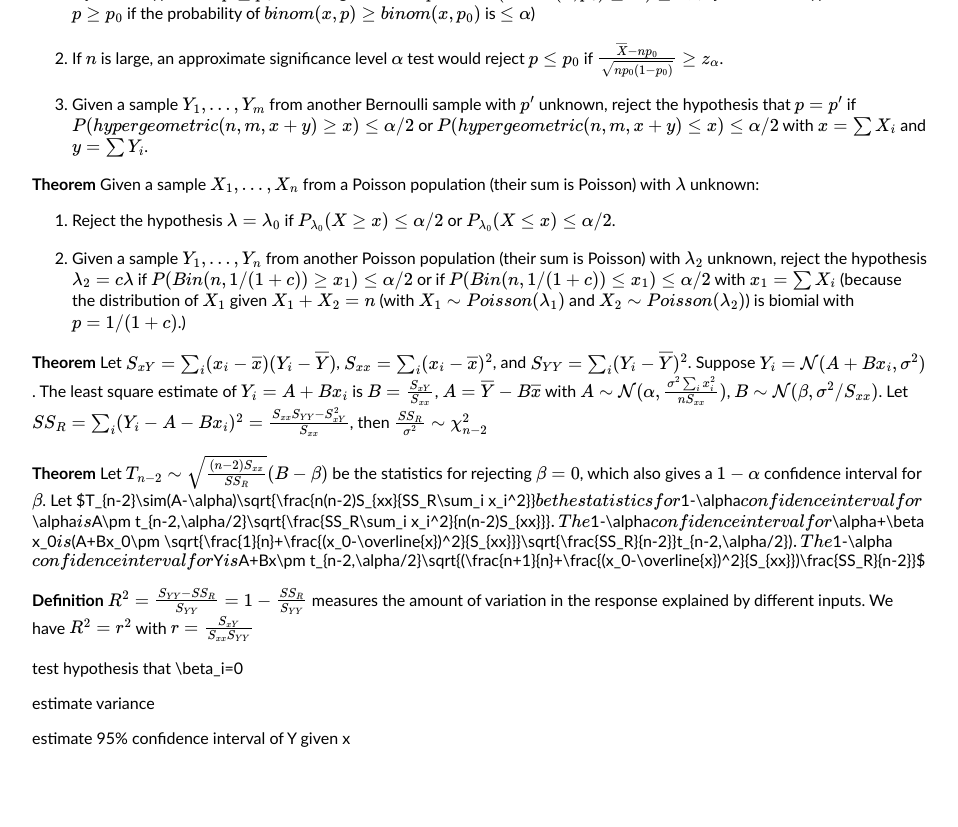
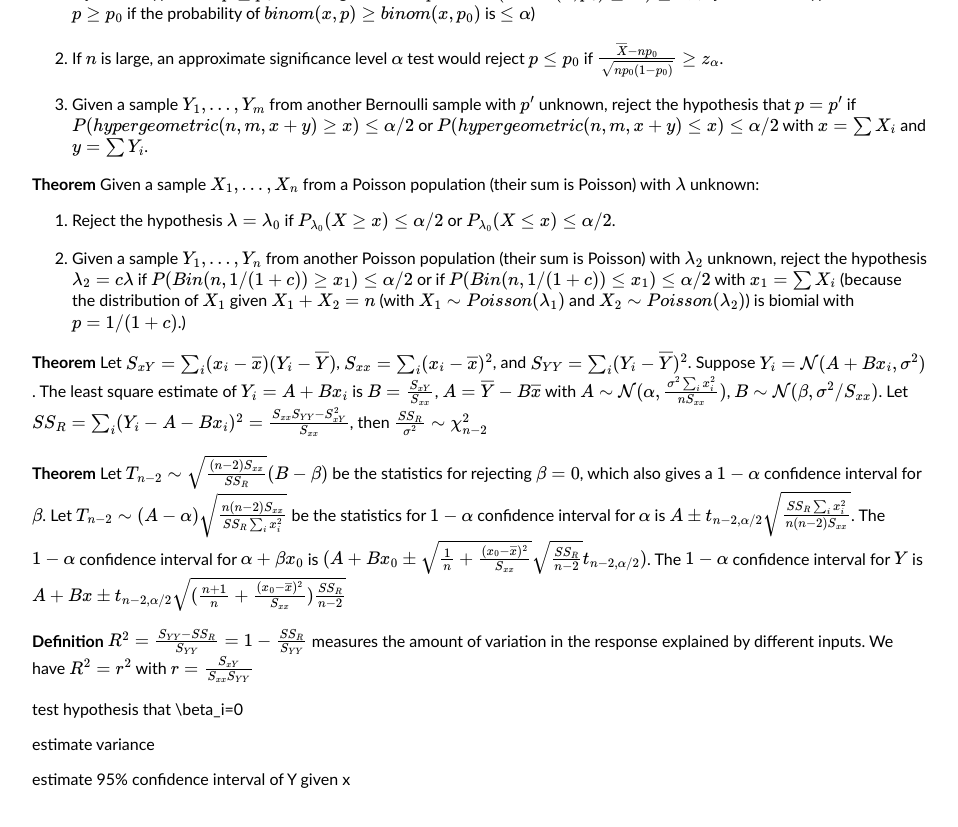
Before and after one commit to henryzhang11/questions-I-have, a Jekyll site: the page built from _posts/2023-08-20-probability-theory-review.md, in a window 1280 px wide and 900 px high, scrolled down 6379 px. Shown: the top 827 px of the window, without its empty margins (160-1118 px from the left). Built offline with Jekyll 4.4.1, drawn with Linux system fonts in a browser that asks for light colours; formulas are drawn with MathJax 3.

Commit message:
Update 2023-08-20-probability-theory-review.md

```diff
--- a/_posts/2023-08-20-probability-theory-review.md
+++ b/_posts/2023-08-20-probability-theory-review.md
@@ -172,7 +172,7 @@ title: "probability theory review"
 
 **Theorem** Let $S_{xY}=\sum_i(x_i-\overline{x})(Y_i-\overline{Y})$, $S_{xx}=\sum_i(x_i-\overline{x})^2$, and $S_{YY}=\sum_i(Y_i-\overline{Y})^2$. Suppose $Y_i=\mathcal{N}(A+Bx_i,\sigma^2)$. The least square estimate of $Y_i=A+Bx_i$ is $B=\frac{S_{xY}}{S_{xx}}$, $A=\overline{Y}-B\overline{x}$ with $A\sim \mathcal{N}(\alpha,\frac{\sigma^2\sum_ix_i^2}{nS_{xx}})$, $B\sim\mathcal{N}(\beta,\sigma^2/S_{xx})$. Let $SS_R=\sum_i(Y_i-A-Bx_i)^2=\frac{S_{xx}S_{YY}-S_{xY}^2}{S_{xx}}$, then $\frac{SS_R}{\sigma^2}\sim \chi_{n-2}^2$
 
-**Theorem** Let $T_{n-2}\sim \sqrt{\frac{(n-2)S_{xx}}{SS_R}}(B-\beta)$ be the statistics for rejecting $\beta=0$, which also gives a $1-\alpha$ confidence interval for $\beta$. Let $T_{n-2}\sim(A-\alpha)\sqrt{\frac{n(n-2)S_{xx}{SS_R\sum_i x_i^2}}$ be the statistics for $1-\alpha$ confidence interval for $\alpha$ is $A\pm t_{n-2,\alpha/2}\sqrt{\frac{SS_R\sum_i x_i^2}{n(n-2)S_{xx}}}$. The $1-\alpha$ confidence interval for $\alpha+\beta x_0$ is $(A+Bx_0\pm \sqrt{\frac{1}{n}+\frac{(x_0-\overline{x})^2}{S_{xx}}}\sqrt{\frac{SS_R}{n-2}}t_{n-2,\alpha/2})$. The $1-\alpha$ confidence interval for $Y$ is $A+Bx\pm t_{n-2,\alpha/2}\sqrt{(\frac{n+1}{n}+\frac{(x_0-\overline{x})^2}{S_{xx}})\frac{SS_R}{n-2}}$
+**Theorem** Let $T_{n-2}\sim \sqrt{\frac{(n-2)S_{xx}}{SS_R}}(B-\beta)$ be the statistics for rejecting $\beta=0$, which also gives a $1-\alpha$ confidence interval for $\beta$. Let $T_{n-2}\sim(A-\alpha)\sqrt{\frac{n(n-2)S_{xx}}{SS_R\sum_i x_i^2}}$ be the statistics for $1-\alpha$ confidence interval for $\alpha$ is $A\pm t_{n-2,\alpha/2}\sqrt{\frac{SS_R\sum_i x_i^2}{n(n-2)S_{xx}}}$. The $1-\alpha$ confidence interval for $\alpha+\beta x_0$ is $(A+Bx_0\pm \sqrt{\frac{1}{n}+\frac{(x_0-\overline{x})^2}{S_{xx}}}\sqrt{\frac{SS_R}{n-2}}t_{n-2,\alpha/2})$. The $1-\alpha$ confidence interval for $Y$ is $A+Bx\pm t_{n-2,\alpha/2}\sqrt{(\frac{n+1}{n}+\frac{(x_0-\overline{x})^2}{S_{xx}})\frac{SS_R}{n-2}}$
 
 **Definition** $R^2=\frac{S_{YY}-SS_R}{S_{YY}}=1-\frac{SS_R}{S_{YY}}$ measures the amount of variation in the response explained by different inputs. We have $R^2=r^2$ with $r=\frac{S_{xY}}{S_{xx}S_{YY}}$
 
```
